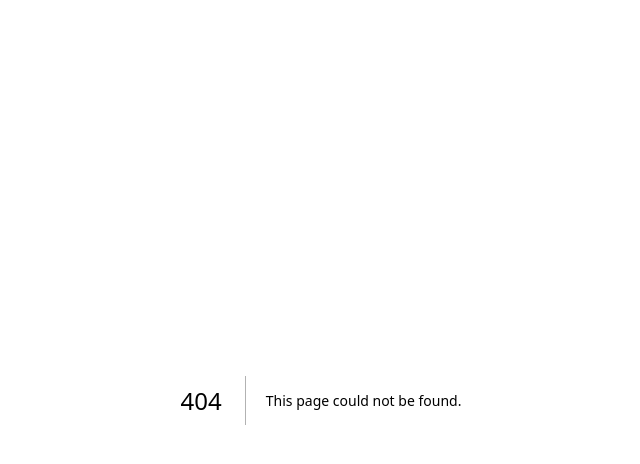
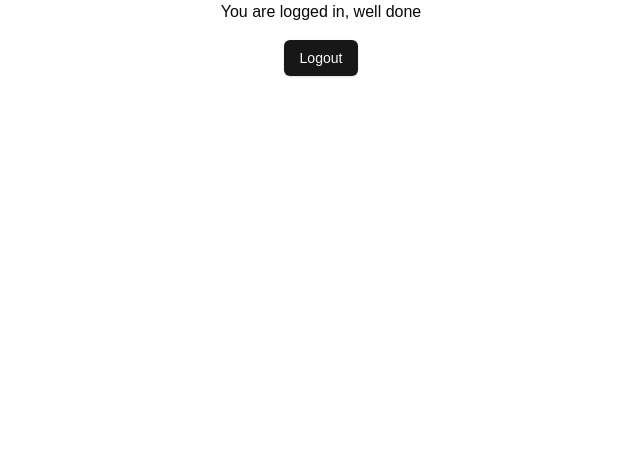
Before and after one commit to KeeganBotha/auth-js, a Next.js app: page /home in a window 1280 px wide. Before the commit this address had no page. Shown: the top 464 px of the page, without its empty margins (319-959 px from the left). Built offline with nearby package versions, Linux system fonts and the light colour scheme.

Commit message:
Made a page to land on after auth

```diff
--- /dev/null
+++ b/app/home/page.tsx
@@ -0,0 +1,16 @@
+"use client";
+
+import { Button } from "@/components/ui/button";
+
+export default function Page() {
+  function handleLogout() {
+    console.log("Trying to log out");
+  }
+
+  return (
+    <div className="w-full h-full flex flex-col gap-4 justify-center items-center">
+      <span>You are logged in, well done</span>
+      <Button onClick={handleLogout}>Logout</Button>
+    </div>
+  );
+}
--- a/app/layout.tsx
+++ b/app/layout.tsx
@@ -26,7 +26,7 @@ export default function RootLayout({
   return (
     <html lang="en">
       <body
-        className={`${geistSans.variable} ${geistMono.variable} antialiased`}
+        className={`${geistSans.variable} ${geistMono.variable} antialiased h-screensss`}
       >
         {children}
       </body>
```
